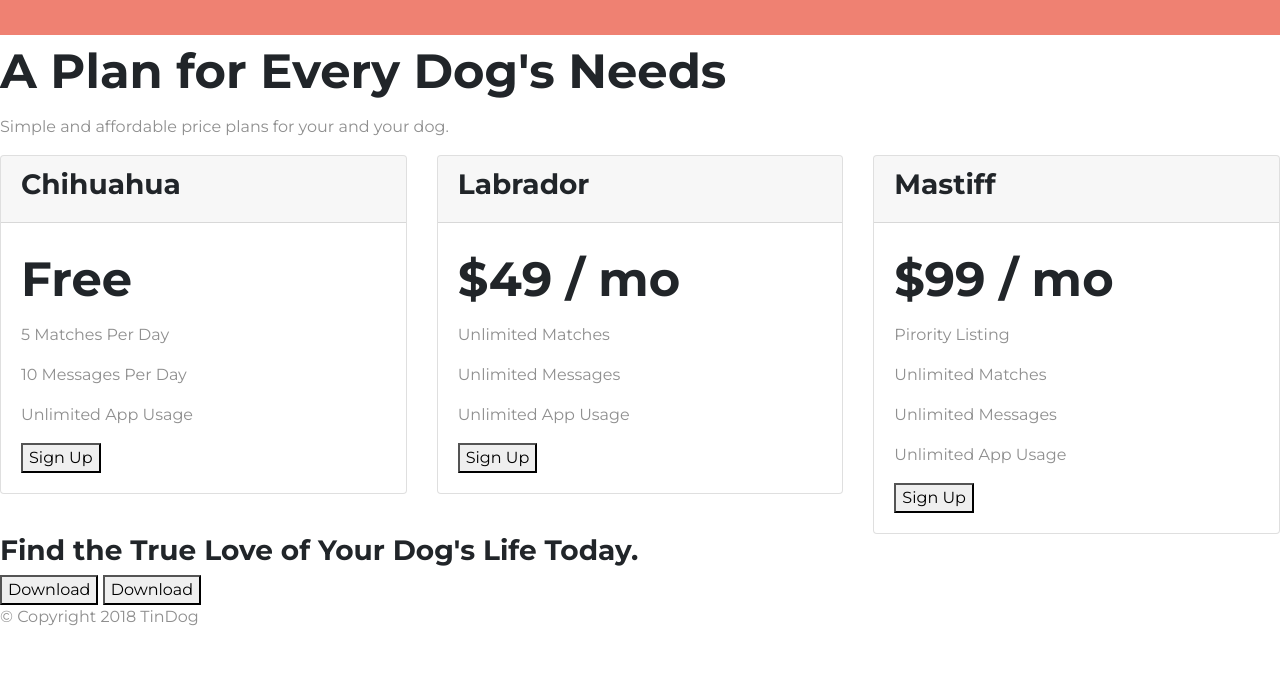
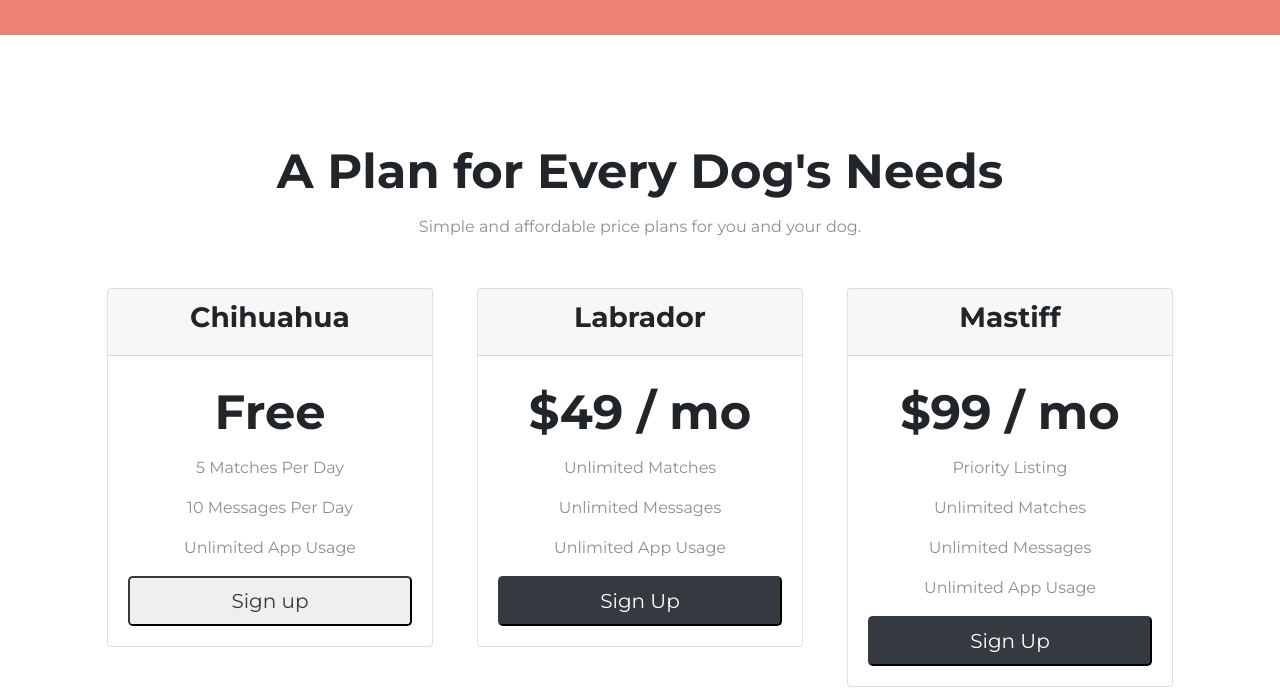
Before and after one commit to thomas-kw/pj1td, a plain HTML site: page index.html in a window 1280 px wide. Shown: the part 1904-2600 px from the top of the page. Before the commit the page ends 2549 px from the top, so only its background shows below. Drawn offline with nearby package versions, Linux system fonts and the light colour scheme.

Commit message:
finished cards

```diff
--- a/css/styles.css
+++ b/css/styles.css
@@ -121,3 +121,14 @@ p {
     width: 15%;
     padding: 20px 20px 50px;
 }
+
+/* Pricing Section */
+
+#pricing {
+    padding: 100px;
+    text-align: center;
+}
+
+.pricing-column {
+    padding: 3% 2%;
+}
--- a/index.html
+++ b/index.html
@@ -150,10 +150,10 @@
   <section id="pricing">
 
     <h2>A Plan for Every Dog's Needs</h2>
-    <p>Simple and affordable price plans for your and your dog.</p>
+    <p>Simple and affordable price plans for you and your dog.</p>
 
     <div class="row">
-      <div class="col-lg-4 col-md-6">
+      <div class="pricing-column col-lg-4 col-md-6">
         <div class="card">
           <div class="card-header">
             <h3>Chihuahua</h3>
@@ -163,15 +163,13 @@
             <p>5 Matches Per Day</p>
             <p>10 Messages Per Day</p>
             <p>Unlimited App Usage</p>
-            <button type="button">Sign Up</button>
+            <button type="button" class="btn-lg btn-block btn-outline-dark">Sign up</button>
           </div>
         </div>
       </div>
 
 
-
-
-      <div class="col-lg-4 col-md-6">
+      <div class="pricing-column col-lg-4 col-md-6">
         <div class="card">
           <div class="card-header">
             <h3>Labrador</h3>
@@ -181,24 +179,24 @@
             <p>Unlimited Matches</p>
             <p>Unlimited Messages</p>
             <p>Unlimited App Usage</p>
-            <button type="button">Sign Up</button>
+            <button type="button" class="btn-lg btn-block btn-dark">Sign Up</button>
           </div>
         </div>
       </div>
 
 
-      <div class="col-lg-4">
+      <div class="pricing-column col-lg-4">
         <div class="card">
           <div class="card-header">
             <h3>Mastiff</h3>
           </div>
           <div class="card-body">
             <h2>$99 / mo</h2>
-            <p>Pirority Listing</p>
+            <p>Priority Listing</p>
             <p>Unlimited Matches</p>
             <p>Unlimited Messages</p>
             <p>Unlimited App Usage</p>
-            <button type="button">Sign Up</button>
+            <button type="button" class="btn-lg btn-block btn-dark">Sign Up</button>
           </div>
         </div>
       </div>
```
